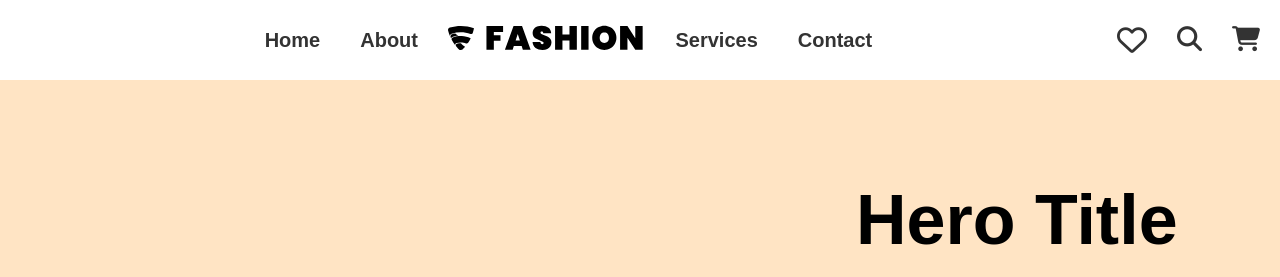
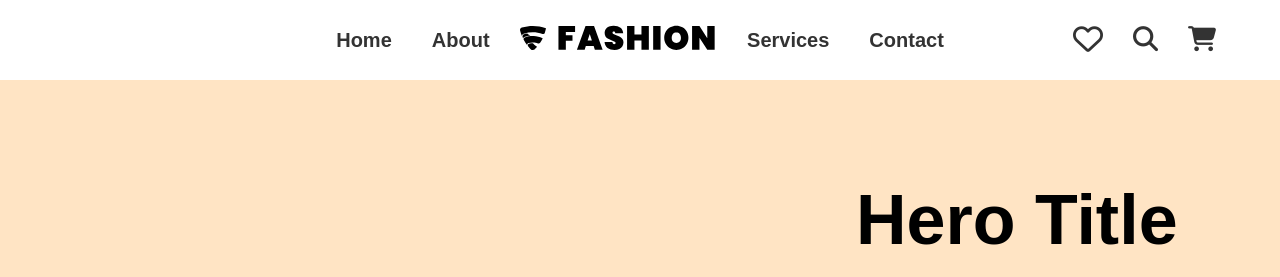
Before and after one commit to preranababar9/stardigital-task, a plain HTML site: page index.html in a window 1280 px wide. Shown: the top 277 px of the page. Drawn offline with nearby package versions, Linux system fonts and the light colour scheme.

Commit message:
icons position absolute so that logo is centered

```diff
--- a/style.css
+++ b/style.css
@@ -37,9 +37,6 @@ header {
   font-weight: 600;
   padding: 10px;
 }
-.nav-links a:hover{
-scale: 1.5;
-}
 
 .logo img {
   height: 50px;
@@ -49,6 +46,9 @@ scale: 1.5;
   display: flex;
   gap: 30px;
   align-items: center;
+  position: absolute;
+  right: 5%;
+  top: 3%;
 }
 
 .icons a {
```
Also changed, not shown: index.html (+2 -2 lines).
